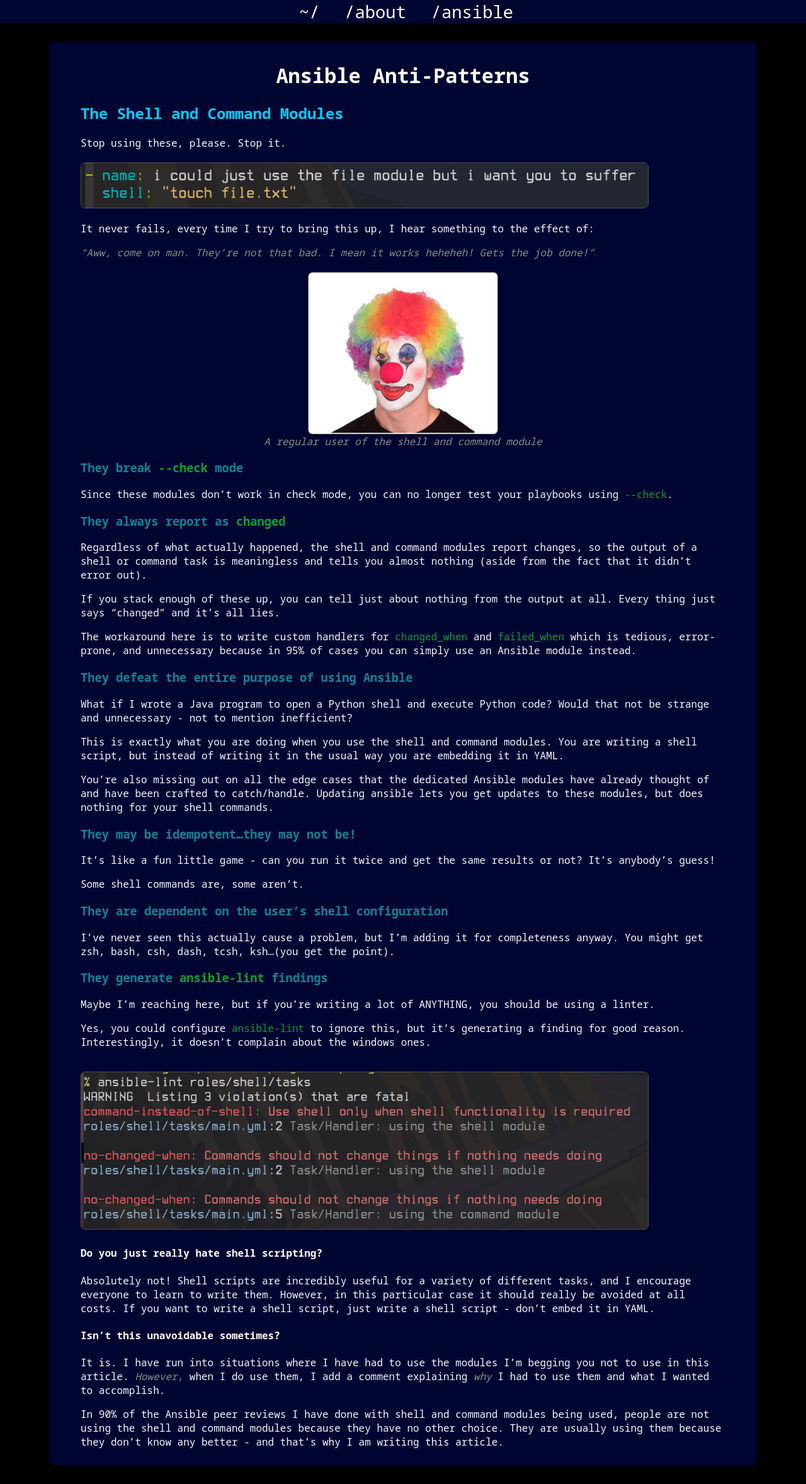
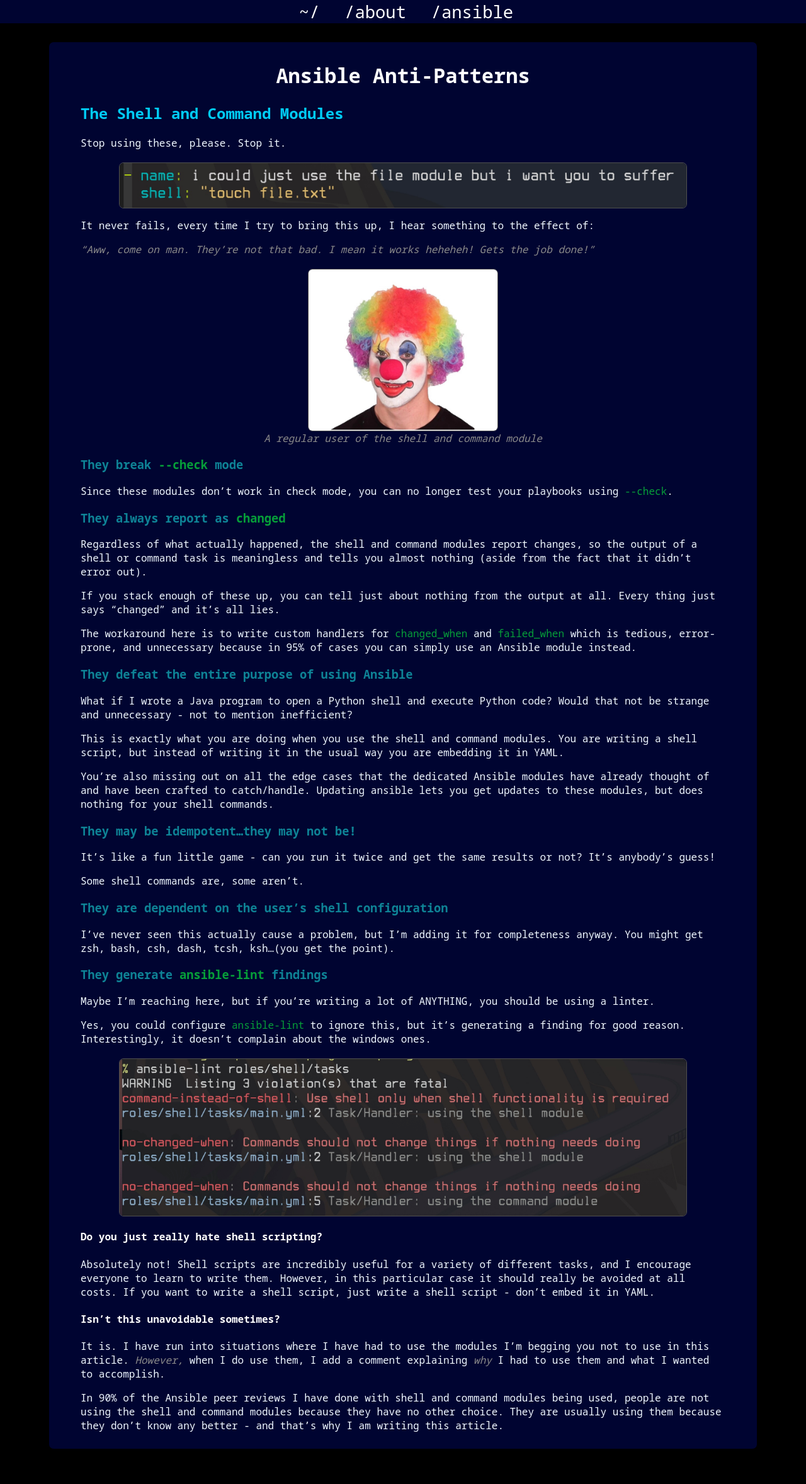
Before and after one commit to bartenbach/proxa.github.io, a Jekyll site: the page built from ansible.md, in a window 1280 px wide. Shown: the whole page at 63% size. Built offline with Jekyll 4.4.1, drawn with Linux system fonts in a browser that asks for light colours; after the commit the page ends 2331 px from its top, so only the background shows below that.

Commit message:
centering picz

```diff
--- a/ansible.md
+++ b/ansible.md
@@ -7,7 +7,7 @@ layout: about
 
 ## The Shell and Command Modules
 Stop using these, please. Stop it.
-![Pointless shell module usage](/assets/images/file-module.jpg)
+![Pointless shell module usage](/assets/images/file-module.jpg){: .center-image}
 
 It never fails, every time I try to bring this up, I hear something to the effect of:
 
@@ -45,7 +45,7 @@ Maybe I'm reaching here, but if you're writing a lot of ANYTHING, you should be
 
 Yes, you could configure `ansible-lint` to ignore this, but it's generating a finding for good reason. Interestingly, it doesn't complain about the windows ones.
 
-![ansible-lint](/assets/images/ansible-lint.jpg)
+![ansible-lint](/assets/images/ansible-lint.jpg){: .center-image }
 
 #### Do you just really hate shell scripting?
 Absolutely not! Shell scripts are incredibly useful for a variety of different tasks, and I encourage everyone to learn to write them. However, in this particular case it should really be avoided at all costs. If you want to write a shell script, just write a shell script - don't embed it in YAML.
```
